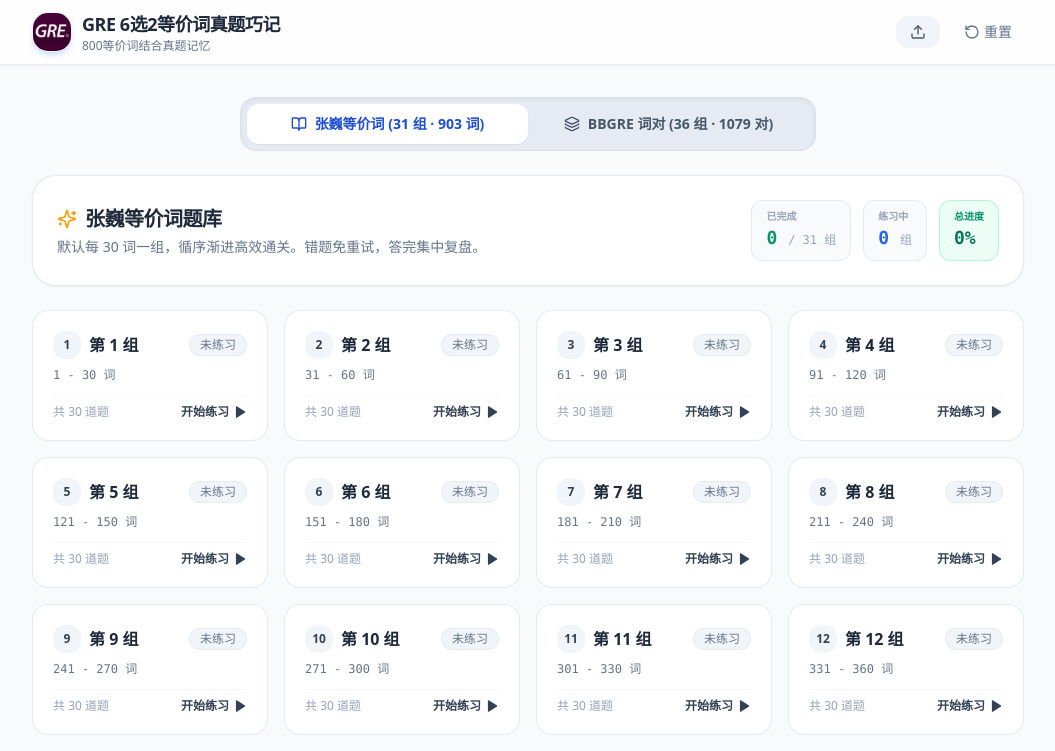
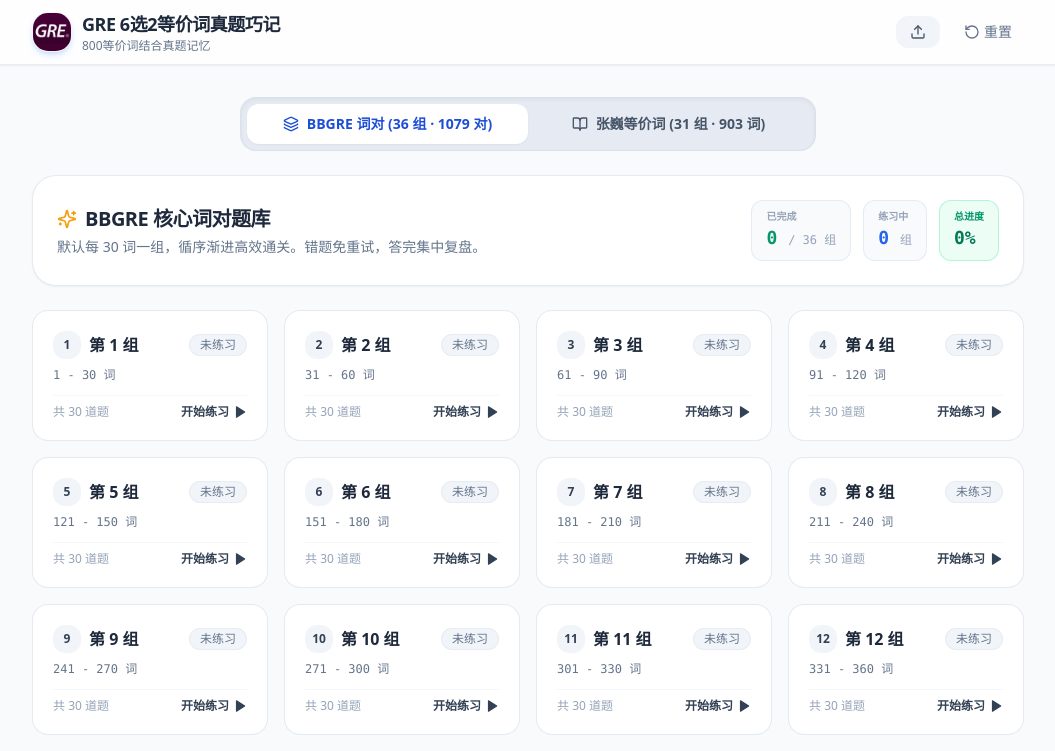
Before and after one commit to pickmiu/gre-select-two, a React (Vite) app: page / in a window 1280 px wide. Shown: the top 751 px of the page, without its empty margins (112-1167 px from the left). Built offline with nearby package versions, Linux system fonts and the light colour scheme.

Commit message:
feat: set bbgre as default dataset

```diff
--- a/src/components/GroupList/GroupSelectionPage.tsx
+++ b/src/components/GroupList/GroupSelectionPage.tsx
@@ -44,6 +44,18 @@
       {/* Dataset Tabs Switcher */}
       <div className="bg-slate-200/80 p-1.5 rounded-2xl flex items-center max-w-xl mx-auto shadow-inner border border-slate-300/50">
         <button
+          onClick={() => setDataset('bbgre')}
+          className={`flex-1 py-2.5 px-3 rounded-xl font-bold text-xs sm:text-sm transition-all flex items-center justify-center space-x-2 ${
+            currentDataset === 'bbgre'
+              ? 'bg-white text-blue-700 shadow-sm'
+              : 'text-slate-600 hover:text-slate-900'
+          }`}
+        >
+          <Layers className="w-4 h-4 shrink-0" />
+          <span>BBGRE 词对 (36 组 · 1079 对)</span>
+        </button>
+
+        <button
           onClick={() => setDataset('zhangwei')}
           className={`flex-1 py-2.5 px-3 rounded-xl font-bold text-xs sm:text-sm transition-all flex items-center justify-center space-x-2 ${
             currentDataset === 'zhangwei'
@@ -53,18 +65,6 @@
         >
           <BookOpen className="w-4 h-4 shrink-0" />
           <span>张巍等价词 (31 组 · 903 词)</span>
-        </button>
-
-        <button
-          onClick={() => setDataset('bbgre')}
-          className={`flex-1 py-2.5 px-3 rounded-xl font-bold text-xs sm:text-sm transition-all flex items-center justify-center space-x-2 ${
-            currentDataset === 'bbgre'
-              ? 'bg-white text-blue-700 shadow-sm'
-              : 'text-slate-600 hover:text-slate-900'
-          }`}
-        >
-          <Layers className="w-4 h-4 shrink-0" />
-          <span>BBGRE 词对 (36 组 · 1079 对)</span>
         </button>
       </div>
 
--- a/src/stores/useGroupProgressStore.ts
+++ b/src/stores/useGroupProgressStore.ts
@@ -46,7 +46,7 @@
 export const useGroupProgressStore = create<GroupProgressState>()(
   persist(
     (set, get) => ({
-      currentDataset: 'zhangwei',
+      currentDataset: 'bbgre',
       progress: initialProgress,
       activeGroupId: null,
       activeGroupTitle: '',
@@ -211,7 +211,7 @@
 
       resetAll: () => {
         set({
-          currentDataset: 'zhangwei',
+          currentDataset: 'bbgre',
           progress: { zhangwei: {}, bbgre: {} },
           activeGroupId: null,
           activeGroupTitle: '',
@@ -223,7 +223,7 @@
       },
     }),
     {
-      name: 'gre_group_progress_v1',
+      name: 'gre_group_progress_v2',
       storage: createJSONStorage(() => (typeof window !== 'undefined' ? window.localStorage : {
         getItem: () => null,
         setItem: () => {},
```
Also changed, not shown: 1 other file (tests, documents, lock files or other folders).
